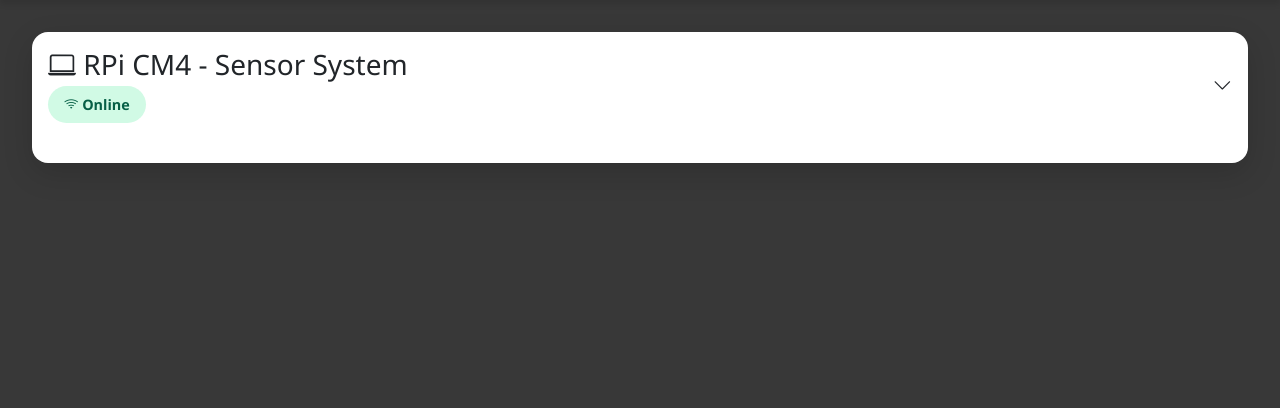
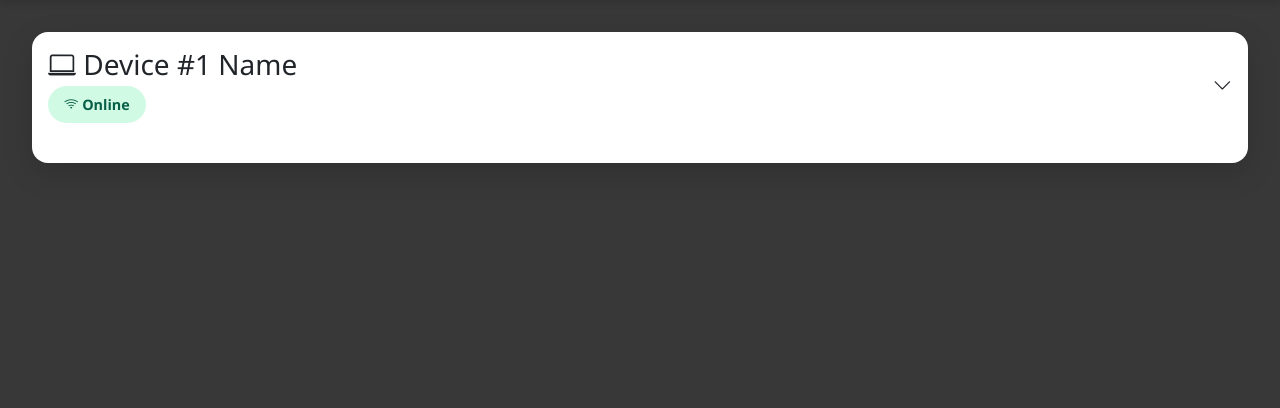
Before and after one commit to Tristand1220/Web-Interface, a Flask app: page / in a window 1280 px wide. Shown: the part 64-472 px from the top of the page. Run offline with Flask 3, Linux system fonts and the light colour scheme.

Commit message:
Changing of web title and device naming

```diff
--- a/templates/dashboard.html
+++ b/templates/dashboard.html
@@ -3,7 +3,7 @@
 <head>
     <meta charset="utf-8">
     <meta name="viewport" content="initial-scale=1, width=device-width">
-    <title>EweGoUI - RPi Health Monitor</title>
+    <title>EweGo Health Monitor System</title>
 
     <!-- Bootstrap CSS -->
     <link href="https://cdn.jsdelivr.net/npm/bootstrap@5.3.2/dist/css/bootstrap.min.css" rel="stylesheet">
@@ -279,7 +279,7 @@
                 <div class="row align-items-center">
                     <div class="col-md-11">
                         <h3 class="mb-1" id="deviceName">
-                            <i class="bi bi-laptop"></i> RPi CM4 - Sensor System
+                            <i class="bi bi-laptop"></i> Device #1 Name
                         </h3>
                         <p class="mb-0">
                             <span id="networkStatus" class="status-badge status-online">
```
